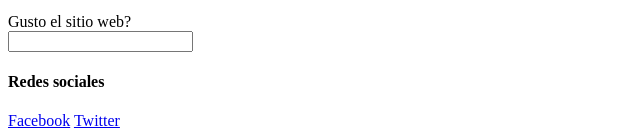
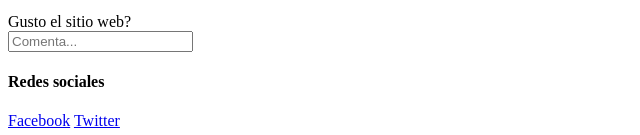
Before and after one commit to Moortin35/portfolio-FrontEnd, a plain HTML site: page index.html in a window 1280 px wide. Shown: the part 1565-1700 px from the top of the page, 0-640 px from the left. Drawn offline with Linux system fonts and the light colour scheme.

Commit message:
Test formulario, campo para completar con texto

```diff
--- a/index.html
+++ b/index.html
@@ -77,7 +77,7 @@
         <form>
             <label for="nombre">Gusto el sitio web?</label>
             <br>
-            <input id="nombre"/>
+            <input id="nombre" name="nombre" placeholder="Comenta..."/>
         </form>
         <!-- Al ponerle una label al formulario con el for y el id se genera que al hacer clic, lleva al campo para completar -->
         <footer>
```
